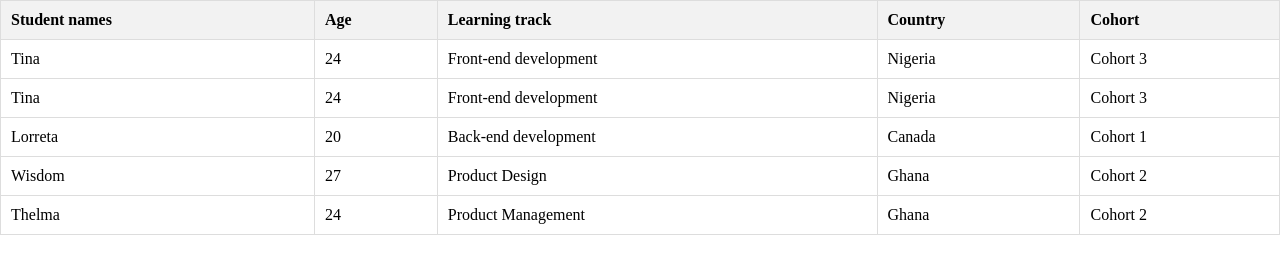
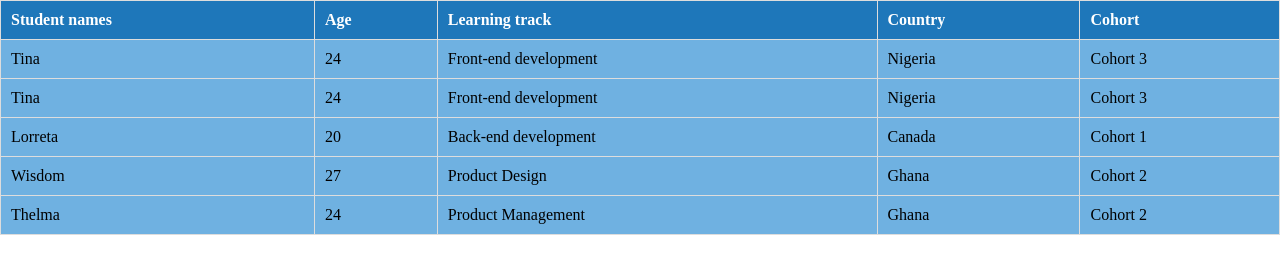
Before and after one commit to Elo-oghene/table-assignment, a plain HTML site: page index.html in a window 1280 px wide. Drawn offline with Linux system fonts and the light colour scheme.

Commit message:
added some basic colors

```diff
--- a/index.css
+++ b/index.css
@@ -9,15 +9,21 @@ table {
     border-collapse: collapse;
   }
 
-  th, td {
+  th{
     border: 1px solid #dddddd;
     text-align: left;
     padding: 10px;
+    background-color:#1e77ba ;
+    color: #fff;
   }
 
-  th {
-    background-color: #f2f2f2;
+   td {
+    border: 1px solid #dddddd;
+    text-align: left;
+    padding: 10px;
+    background-color: #6fb1e1;
   }
+
 
   @media screen and (max-width: 768px) {
     table {
```
